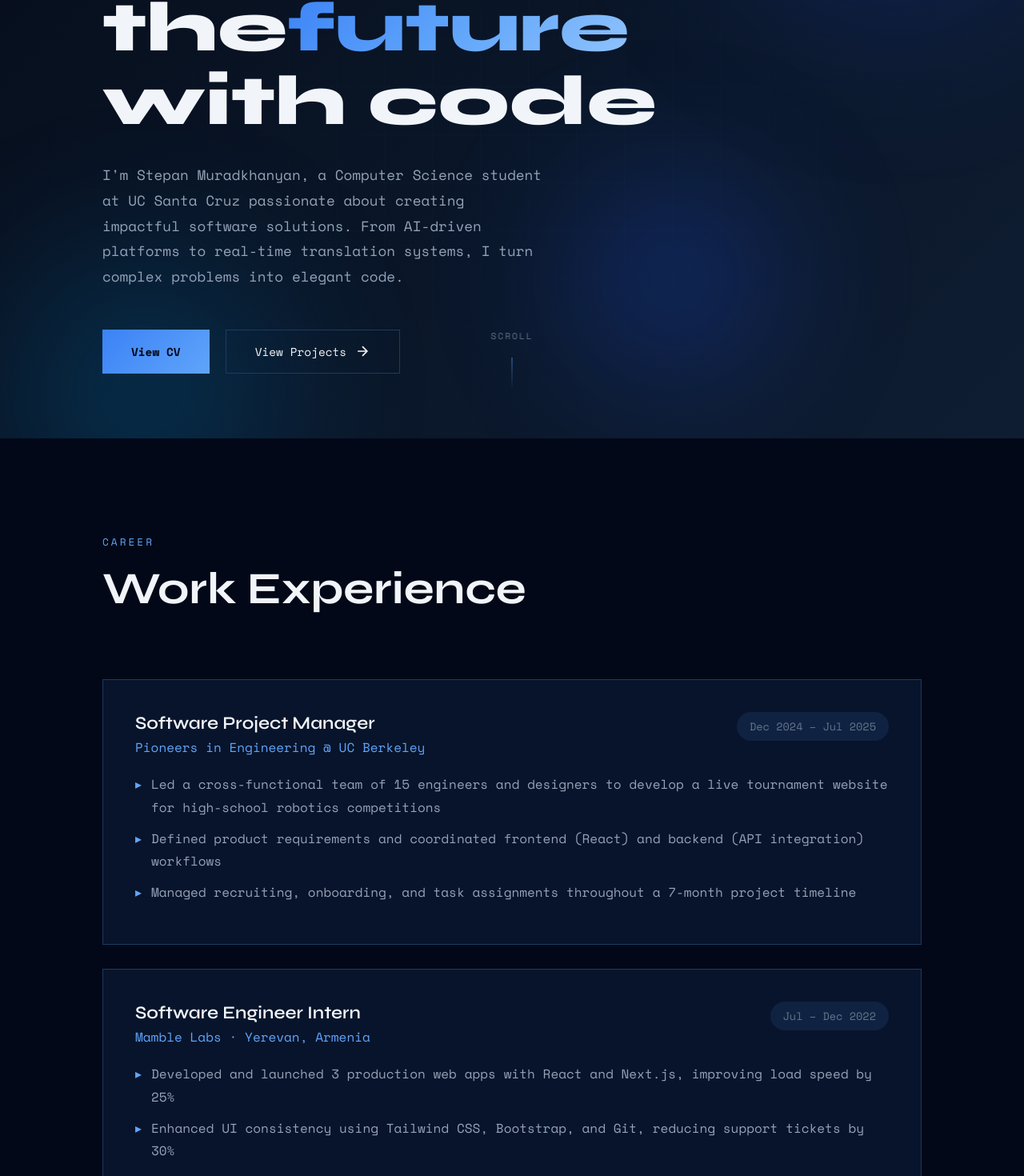
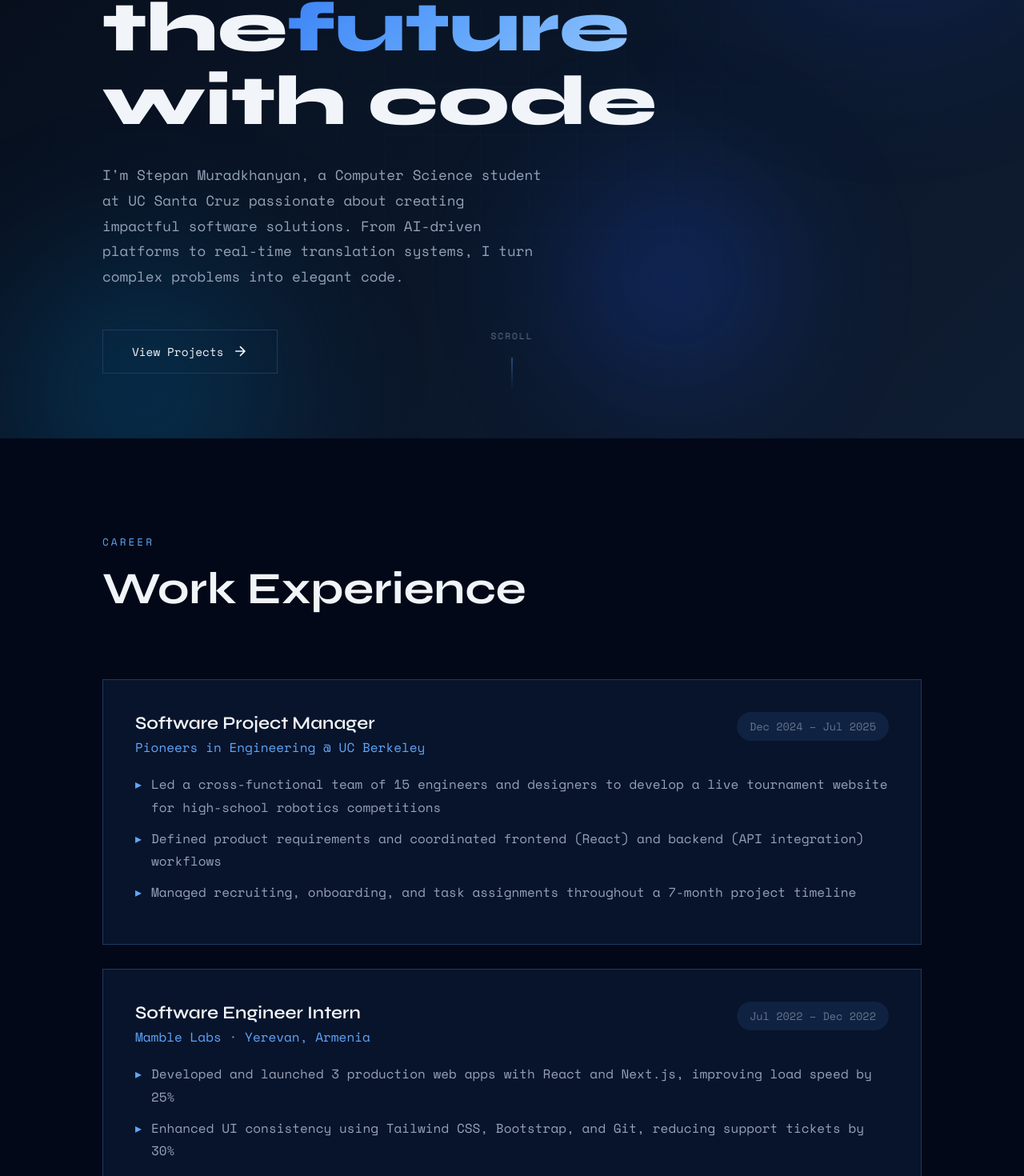
Before and after one commit to stepm01/Portfolio, a React (Create React App) app: page / in a window 1280 px wide. Shown: the part 252-1722 px from the top of the page at 80% size. Built offline with nearby package versions, Linux system fonts and the light colour scheme.

Commit message:
Redundant

```diff
--- a/src/App.js
+++ b/src/App.js
@@ -123,14 +123,6 @@ function App() {
             platforms to real-time translation systems, I turn complex problems into elegant code.
           </p>
           <div className="hero-buttons">
-            <button
-              className="btn-primary"
-              onClick={() => setIsModalOpen(true)}
-              onMouseEnter={() => setIsHovering(true)}
-              onMouseLeave={() => setIsHovering(false)}
-            >
-              View CV
-            </button>
             <a
               href="#projects"
               className="btn-secondary"
@@ -188,7 +180,7 @@ function App() {
                 <h3 className="exp-role">Software Engineer Intern</h3>
                 <p className="exp-company">Mamble Labs · Yerevan, Armenia</p>
               </div>
-              <span className="exp-date">Jul – Dec 2022</span>
+              <span className="exp-date">Jul 2022 – Dec 2022</span>
             </div>
             <ul className="exp-description">
               <li>Developed and launched 3 production web apps with React and Next.js, improving load speed by 25%</li>
```
